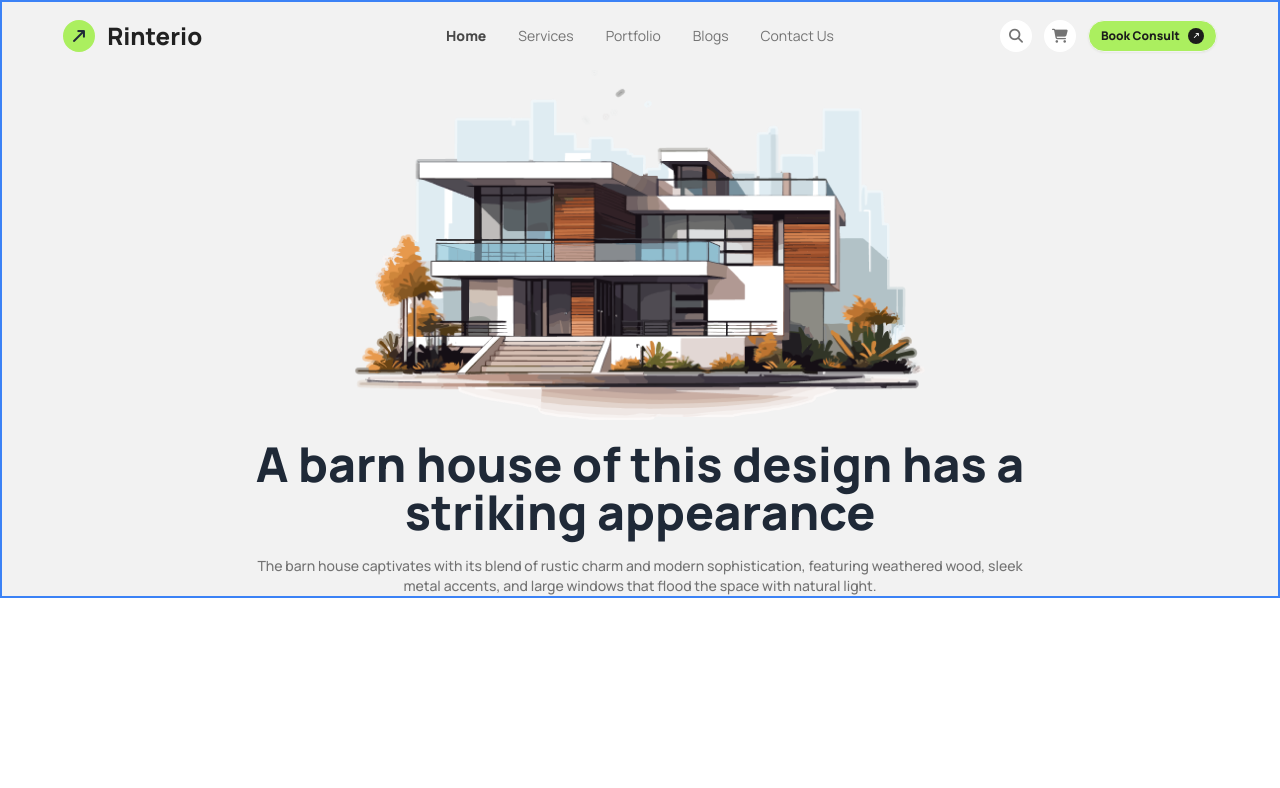
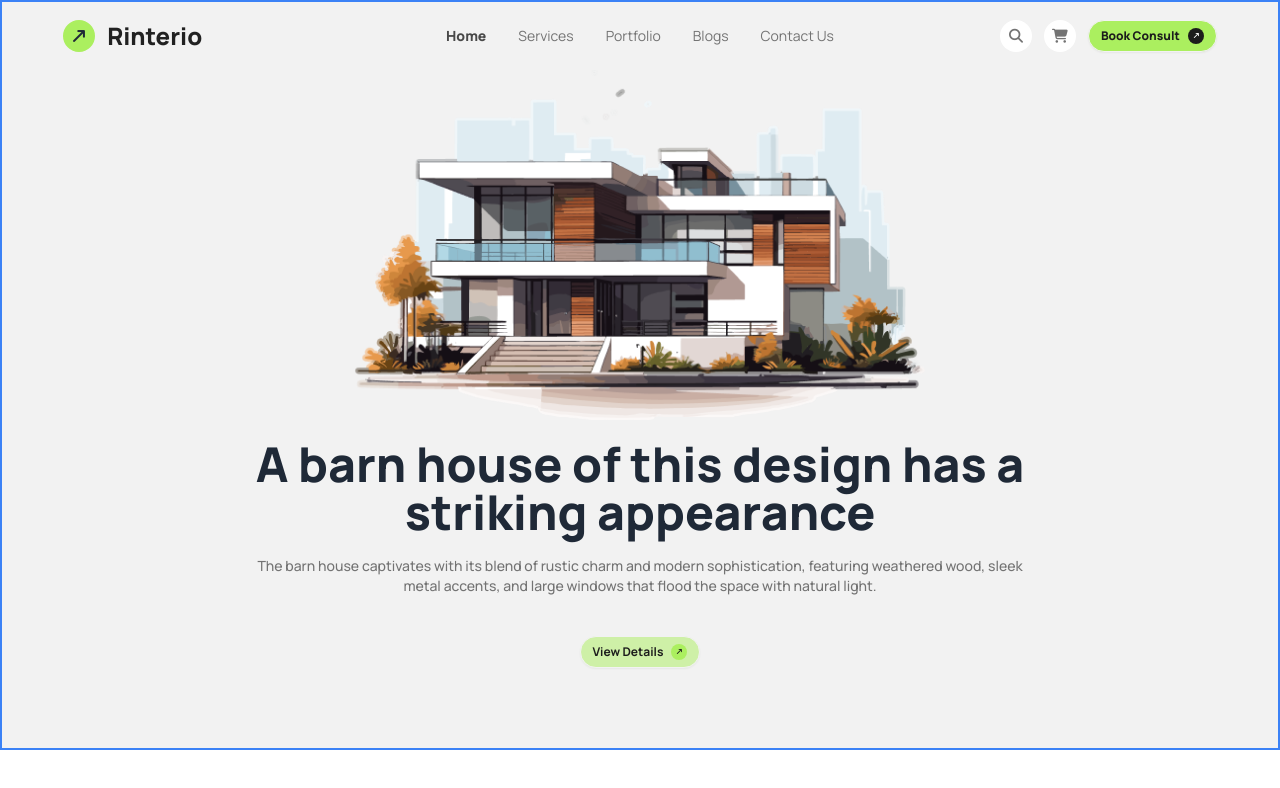
Before and after one commit to nazmus-sakib-202/b10a3-challenge, a plain HTML site: page index.html in a window 1280 px wide. Drawn offline with nearby package versions, Linux system fonts and the light colour scheme.

Commit message:
banner section done

```diff
--- a/index.html
+++ b/index.html
@@ -36,6 +36,7 @@
                             'color-03': '#494949',
                             'color-04': '#737373',
                             'color-05': '#1C1C1C',
+                            'color-06': 'rgba(171, 239, 95, 0.5)',
                         }
                     }
                 }
@@ -106,6 +107,14 @@
                     <img src="assets/banner.png" alt="">
                     <h1 class="text-5xl font-extrabold text-02 max-w-4xl">A barn house of this design has a striking appearance</h1>
                     <p class="text-sm font-medium text-color-04 max-w-3xl">The barn house captivates with its blend of rustic charm and modern sophistication, featuring weathered wood, sleek metal accents, and large windows that flood the space with natural light.</p>
+                    <div class="flex gap-2 mt-5 mb-20">
+                        <button class="btn btn-sm bg-color-06 rounded-3xl text-color-05 text-xs font-bold">
+                            View Details
+                            <div class="flex justify-center items-center rotate-45 bg-color-01 rounded-full w-4 h-4 fa-xs">
+                                <i class="fa-solid fa-arrow-up-long fa-xs"></i>
+                            </div>
+                        </button>
+                    </div>
                 </section>
             </div>
         </header>
```
